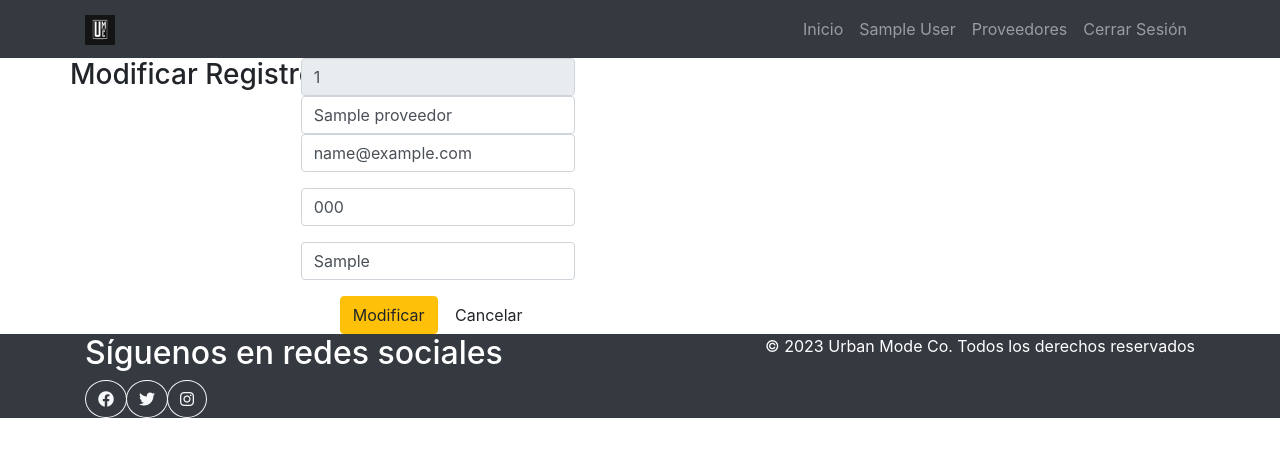
After one commit to IDGS-802-20002145/ProyectoFinal, a Flask app: page /modificar_prov?id=1 in a window 1280 px wide. The commit adds this page. Shown: the top 457 px of the page. Run offline with Flask 3, Linux system fonts and the light colour scheme; a user stored in the database is signed in; tables that the repository leaves empty hold one stand-in row (values such as "Sample post"); some libraries are stand-ins or nearby versions.

Commit message:
Agregar la funcionalidad al modulo de proveedores

```diff
--- /dev/null
+++ b/project/Administrador/proveedores.py
@@ -0,0 +1,39 @@
+import os
+from flask import Blueprint, render_template, flash, redirect, request, url_for, current_app
+from ..models import db
+from project.models import Proveedor
+
+
+def insertar_proveedor():
+   proveedor = Proveedor(nombre=request.form.get('txtNombre'),
+                          email=request.form.get('txtEmail'),
+                          telefono=request.form.get('txtTelefono'),
+                          direccion=request.form.get('txtDireccion'))
+   db.session.add(proveedor)
+   db.session.commit()
+   flash("El registro se ha guardado exitosamente.", "exito")
+   return redirect(url_for('administrador.proveedores'))
+
+def modificar_proveedor_get():
+    id = request.args.get('id')
+    proveedor = Proveedor.query.get(id)
+    print(proveedor)
+    if proveedor is None:
+        flash("El proveedor no existe", "error")
+        return redirect(url_for('administrador.proveedores'))
+    return render_template('modificar_proveedor.html', proveedor=proveedor, id=id)
+
+
+def modificar_proveedor_post():
+    id = int(request.form.get('id'))
+    proveedor = Proveedor.query.get(id)
+    if proveedor is None:
+        flash("El proveedor no existe", "error")
+        return redirect(url_for('administrador.proveedores'))
+    proveedor.nombre = request.form.get('txtNombre')
+    proveedor.email = request.form.get('txtEmail')
+    proveedor.telefono = request.form.get('txtTelefono')
+    proveedor.direccion = request.form.get('txtDireccion')
+    db.session.commit()
+    flash("El registro se ha modificado exitosamente.", "exito")
+    return redirect(url_for('administrador.proveedores'))
--- a/project/Administrador/routes.py
+++ b/project/Administrador/routes.py
@@ -4,7 +4,8 @@ from flask import Blueprint, render_template, flash, redirect, request, url_for,
 from flask_security import login_required, current_user
 from flask_security.decorators import roles_required, roles_accepted
 from ..models import db
-from project.models import Products, Role
+from .proveedores import insertar_proveedor, modificar_proveedor_get, modificar_proveedor_post
+from project.models import Products, Role, Proveedor
 from werkzeug.utils import secure_filename
 import logging
 from logging.handlers import RotatingFileHandler
@@ -124,8 +125,23 @@ def eliminar():
         flash("El registro se ha eliminado exitosamente.", "exito")
         return redirect(url_for('main.principalAd'))
 
-@administrador.route('/proveedores', methods=['GET', 'POST'])
+@administrador.route('/proveedores', methods=['GET'])
 @login_required
 def proveedores():
+    proveedores = Proveedor.query.filter_by(active=1).all()
+    return render_template('proveedores.html', proveedores=proveedores)
+
+@administrador.route('/insertar_prov', methods=['GET','POST'])
+@login_required
+def proveedores_insertar():
+    if request.method == 'POST':
+       return insertar_proveedor()
+    return render_template('insertar_proveedor.html')
+
+@administrador.route('/modificar_prov', methods=['GET','POST'])
+@login_required
+def modificar_prov():
     if request.method == 'GET':
-        return render_template('proveedores.html')
+        return modificar_proveedor_get()
+    elif request.method == 'POST':
+       return modificar_proveedor_post()
--- a/project/templates/base.html
+++ b/project/templates/base.html
@@ -40,6 +40,7 @@
                     <a class="nav-link" href="{{ url_for('administrador.proveedores') }}">Proveedores</a>
                 </li>
                 {% endif %}
+
                 {% if not current_user.is_authenticated %}
                 <li class="nav-item">
                     <a class="nav-link" href="{{ url_for('auth.login') }}">Login</a>
--- /dev/null
+++ b/project/templates/modificar_proveedor.html
@@ -0,0 +1,41 @@
+{% extends "base.html" %}
+{%block content%}
+
+<div class="container">
+    <div class="row">
+        <h3>Modificar Registro</h3>
+        <form name="sent" action="/modificar_prov" id="from1" method="POST">
+            <div class="row control-group">
+                <div class="from-group col-xs-12 float-label-from-group controls">
+                    <input type="text" class="form-control" name="id" id="id" value="{{proveedor.id}}" readonly="readonly">
+                </div>
+            </div>
+            <div class="row control-group">
+                <div class="from-group col-xs-12 float-label-from-group controls">
+                    <input type="text" name="txtNombre" id="txtNombre" class="form-control" value="{{proveedor.nombre}}">
+                </div>
+            </div>
+            <div class="row control-group">
+                <div class="form-group col-xs-12 float-label-from-group controls">
+                   <input type="email" name="txtEmail" id="txtEmail" class="form-control" value="{{proveedor.email}}">
+                </div>
+            </div>
+            <div class="row control-group">
+                <div class="form-group col-xs-12 float-label-from-group controls">
+                   <input type="text" name="txtTelefono" id="txtTelefono" class="form-control" value="{{proveedor.telefono}}">
+                </div>
+            </div>
+            <div class="row control-group">
+                <div class="form-group col-xs-12 float-label-from-group controls">
+                   <input type="text" name="txtDireccion" id="txtDireccion" class="form-control" value="{{proveedor.direccion}}">
+                </div>
+            </div>
+
+            <input type="submit" class="btn btn-warning" id="modificar" name="modificar" value="Modificar">
+            <a href="proveedores" class="btn btn-default"><i class="icon-remove icon-black"></i> Cancelar</a>
+        </form>
+    </div>
+</div>
+
+
+{% endblock %}
```
Also changed, not shown: project/models.py (+10 -0 lines), project/templates/insertar_proveedor.html (added, +36 -0 lines), project/templates/proveedores.html (+9 -4 lines).
